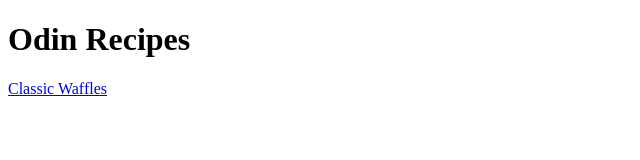
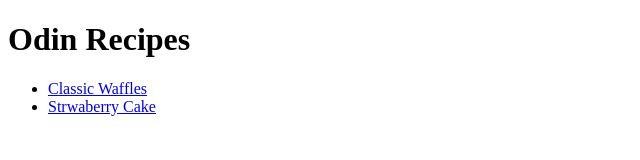
Before and after one commit to Lucas-Evangelista99/recipes-project, a plain HTML site: page index.html in a window 1280 px wide. Shown: the whole page, without its empty margins (0-640 px from the left). Drawn offline with Linux system fonts and the light colour scheme.

Commit message:
Create a list of links in the home page

```diff
--- a/index.html
+++ b/index.html
@@ -8,7 +8,9 @@
     <body>
         <h1>Odin Recipes</h1>
 
-
-        <a href="recipes/waffles.html">Classic Waffles</a>
+        <ul>
+            <li><a href="recipes/waffles.html">Classic Waffles</a></li>
+            <li><a href="recipes/strawberry-cake.html">Strwaberry Cake</a></li>
+        </ul>
     </body>
 </html>
```
